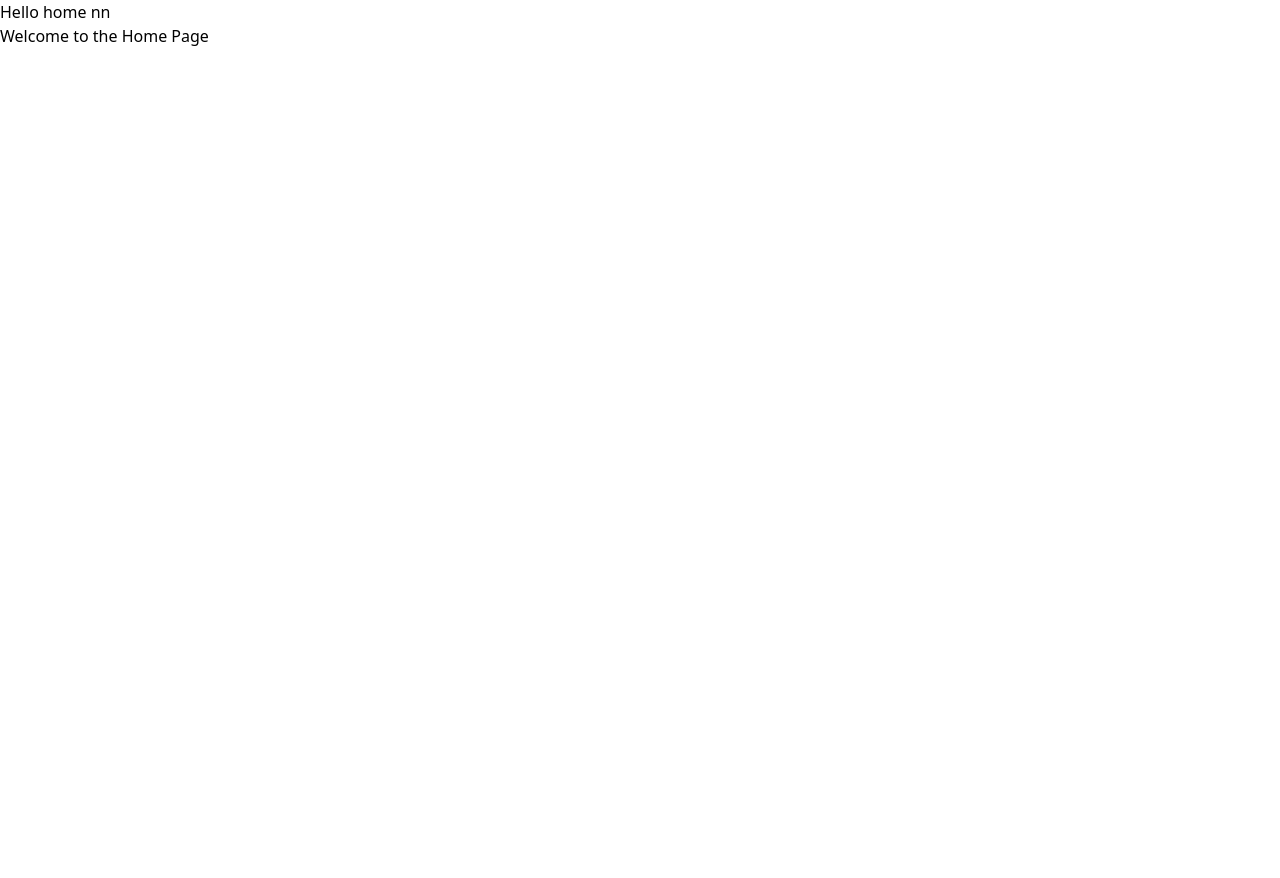
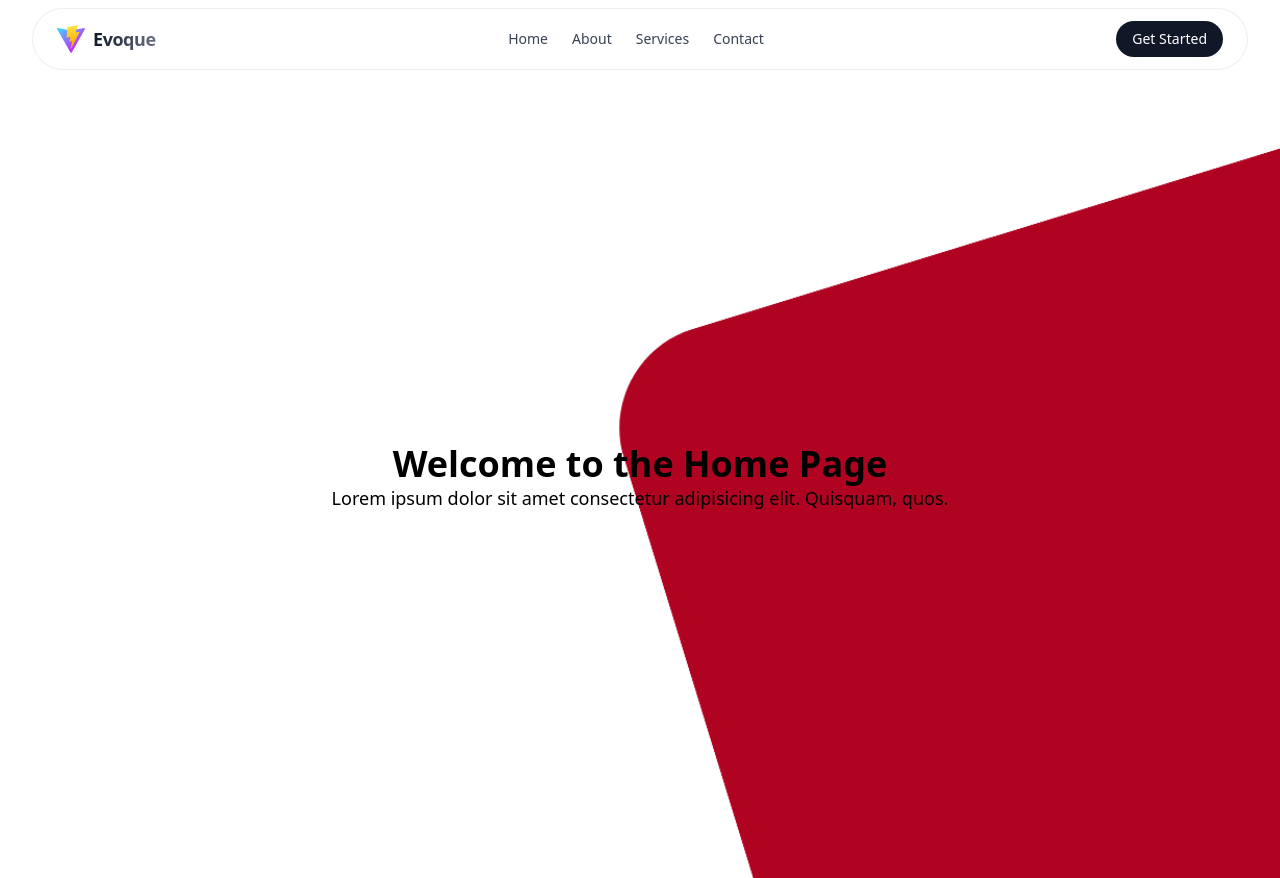
Before and after one commit to javidShabin/evoque-client, a React (Vite) app: page / in a window 1280 px wide. Before the commit the page ends 800 px from the top, so only its background shows below. Built offline with nearby package versions, Linux system fonts and the light colour scheme.

Commit message:
Create the header and make background image for the hero seciont

```diff
--- /dev/null
+++ b/src/components/Header.jsx
@@ -0,0 +1,84 @@
+import React, { useEffect, useState } from 'react'
+import { Link } from 'react-router-dom'
+
+export const Header = () => {
+  const [isOpen, setIsOpen] = useState(false)
+  const [isScrolled, setIsScrolled] = useState(false)
+
+  useEffect(() => {
+    const onScroll = () => {
+      setIsScrolled(window.scrollY > 6)
+    }
+    onScroll()
+    window.addEventListener('scroll', onScroll, { passive: true })
+    return () => window.removeEventListener('scroll', onScroll)
+  }, [])
+
+  return (
+    <header className={`sticky top-0 z-50 w-full backdrop-blur ${isScrolled ? 'bg-white/80 shadow-sm' : 'bg-white/60'} transition-all`}>
+      <div className="mx-auto max-w-7xl px-4 sm:px-6 lg:px-8">
+        <div className="my-2 flex items-center justify-between rounded-full border border-gray-200/70 bg-white/70 px-4 py-2 sm:px-6 sm:py-3 shadow-[inset_0_0_0_1px_rgba(255,255,255,0.6)]">
+          <Link to="/" className="flex items-center gap-2 shrink-0" aria-label="Evoque home">
+            <img src="/vite.svg" alt="Logo" className="h-7 w-7" />
+            <span className="text-lg font-semibold tracking-tight bg-clip-text text-transparent bg-gradient-to-r from-gray-900 to-gray-500">Evoque</span>
+          </Link>
+
+          <nav className="hidden md:flex items-center gap-6 text-sm">
+            <Link to="/" className="relative text-gray-700 hover:text-gray-900 transition-colors">
+              <span className="relative">Home</span>
+              <span className="absolute left-0 -bottom-1 h-0.5 w-0 bg-gray-900 transition-all duration-300 group-hover:w-full"/>
+            </Link>
+            <a href="#about" className="group relative text-gray-700 hover:text-gray-900 transition-colors">
+              <span className="relative">About</span>
+              <span className="absolute left-0 -bottom-1 h-0.5 w-0 bg-gray-900 transition-all duration-300 group-hover:w-full"/>
+            </a>
+            <a href="#services" className="group relative text-gray-700 hover:text-gray-900 transition-colors">
+              <span className="relative">Services</span>
+              <span className="absolute left-0 -bottom-1 h-0.5 w-0 bg-gray-900 transition-all duration-300 group-hover:w-full"/>
+            </a>
+            <a href="#contact" className="group relative text-gray-700 hover:text-gray-900 transition-colors">
+              <span className="relative">Contact</span>
+              <span className="absolute left-0 -bottom-1 h-0.5 w-0 bg-gray-900 transition-all duration-300 group-hover:w-full"/>
+            </a>
+          </nav>
+
+          <div className="hidden md:flex items-center gap-3">
+            <a href="#contact" className="inline-flex items-center justify-center rounded-full px-4 py-2 text-sm font-medium text-white bg-gray-900 hover:bg-black transition-colors">Get Started</a>
+          </div>
+
+          <button
+            type="button"
+            className="md:hidden inline-flex items-center justify-center rounded-md p-2 text-gray-700 hover:bg-gray-100 focus:outline-none"
+            aria-label="Toggle navigation"
+            aria-expanded={isOpen}
+            onClick={() => setIsOpen((v) => !v)}
+          >
+            <svg className={`h-6 w-6 ${isOpen ? 'hidden' : 'block'}`} viewBox="0 0 24 24" fill="none" stroke="currentColor" strokeWidth="2" strokeLinecap="round" strokeLinejoin="round" aria-hidden={!isOpen}>
+              <line x1="3" y1="6" x2="21" y2="6"></line>
+              <line x1="3" y1="12" x2="21" y2="12"></line>
+              <line x1="3" y1="18" x2="21" y2="18"></line>
+            </svg>
+            <svg className={`h-6 w-6 ${isOpen ? 'block' : 'hidden'}`} viewBox="0 0 24 24" fill="none" stroke="currentColor" strokeWidth="2" strokeLinecap="round" strokeLinejoin="round" aria-hidden={isOpen}>
+              <line x1="18" y1="6" x2="6" y2="18"></line>
+              <line x1="6" y1="6" x2="18" y2="18"></line>
+            </svg>
+          </button>
+        </div>
+      </div>
+
+      {isOpen && (
+        <div className="md:hidden border-t border-gray-200/80 bg-white/90 backdrop-blur">
+          <div className="mx-auto max-w-7xl px-4 py-3 sm:px-6 lg:px-8">
+            <nav className="flex flex-col gap-2 text-sm">
+              <Link to="/" className="rounded-md px-2 py-2 text-gray-800 hover:bg-gray-100" onClick={() => setIsOpen(false)}>Home</Link>
+              <a href="#about" className="rounded-md px-2 py-2 text-gray-800 hover:bg-gray-100" onClick={() => setIsOpen(false)}>About</a>
+              <a href="#services" className="rounded-md px-2 py-2 text-gray-800 hover:bg-gray-100" onClick={() => setIsOpen(false)}>Services</a>
+              <a href="#contact" className="rounded-md px-2 py-2 text-gray-800 hover:bg-gray-100" onClick={() => setIsOpen(false)}>Contact</a>
+              <a href="#contact" className="mt-1 inline-flex items-center justify-center rounded-md px-3 py-2 text-sm font-medium text-white bg-gray-900 hover:bg-black">Get Started</a>
+            </nav>
+          </div>
+        </div>
+      )}
+    </header>
+  )
+}
--- a/src/components/Hero.jsx
+++ b/src/components/Hero.jsx
@@ -2,6 +2,11 @@ import React from 'react'
 
 export const Hero = () => {
   return (
-    <div>Hero nn</div>
+    <div style={{backgroundImage: "url('/images/hero.png')", backgroundSize: "cover", backgroundPosition: "center"}}>
+        <div className='flex flex-col items-center justify-center h-screen'>
+            <h1 className='text-4xl font-bold'>Welcome to the Home Page</h1>
+            <p className='text-lg'>Lorem ipsum dolor sit amet consectetur adipisicing elit. Quisquam, quos.</p>
+        </div>
+    </div>
   )
 }
--- a/src/layouts/MainLayout.jsx
+++ b/src/layouts/MainLayout.jsx
@@ -1,9 +1,11 @@
 import React from 'react'
 import { Outlet } from 'react-router-dom'
+import { Header } from '../components/Header'
 
 export const MainLayout = () => {
   return (
     <div>
+      <Header />
       <Outlet />
     </div>
   )
--- a/src/pages/Home.jsx
+++ b/src/pages/Home.jsx
@@ -1,12 +1,10 @@
 import React from 'react'
+import { Hero } from '../components/Hero'
 
 export const Home = () => {
   return (
-    <div>Hello home nn
-
-      <h1>
-        Welcome to the Home Page
-      </h1>
+    <div>
+      <Hero />
     </div>
 
   )
--- a/src/routes/routes.jsx
+++ b/src/routes/routes.jsx
@@ -3,7 +3,7 @@ import {
 
   } from "react-router-dom";
 import { Home } from "../pages/Home";
-import { MainLayout } from "../layouts/mainLayout";
+import { MainLayout } from "../layouts/MainLayout";
 
   export const router = createBrowserRouter([
     {
```
Also changed, not shown: public/images/hero.png (added).
